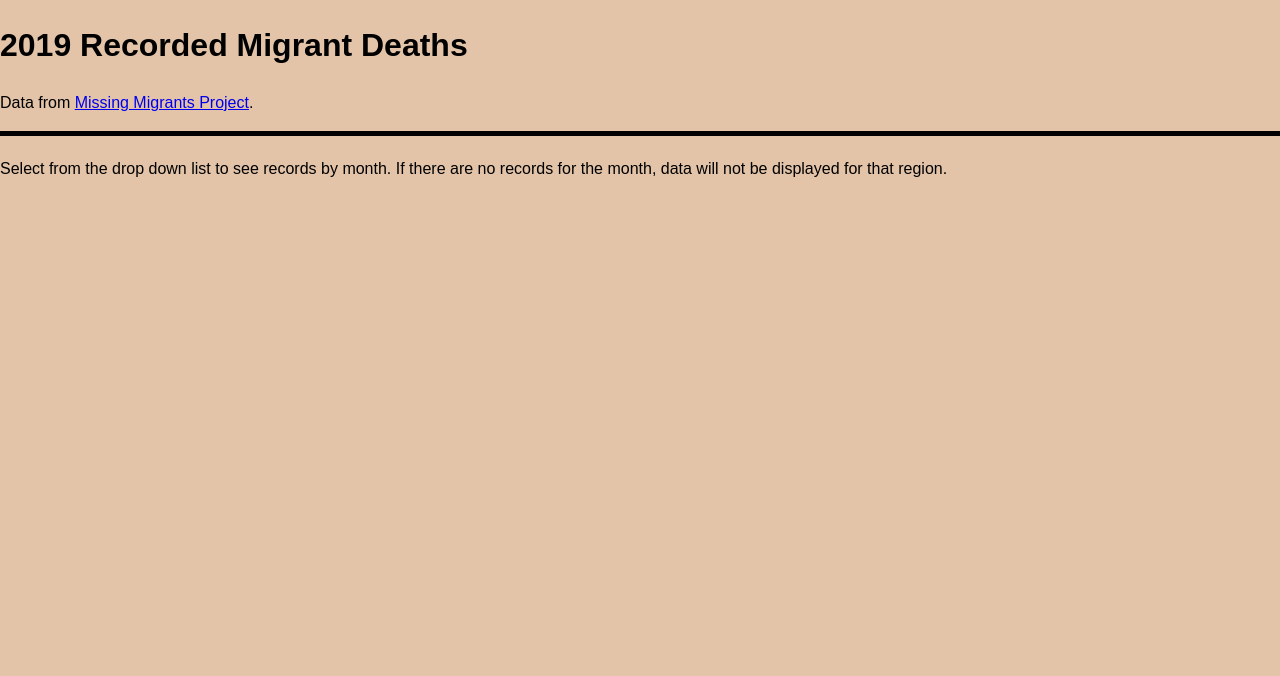
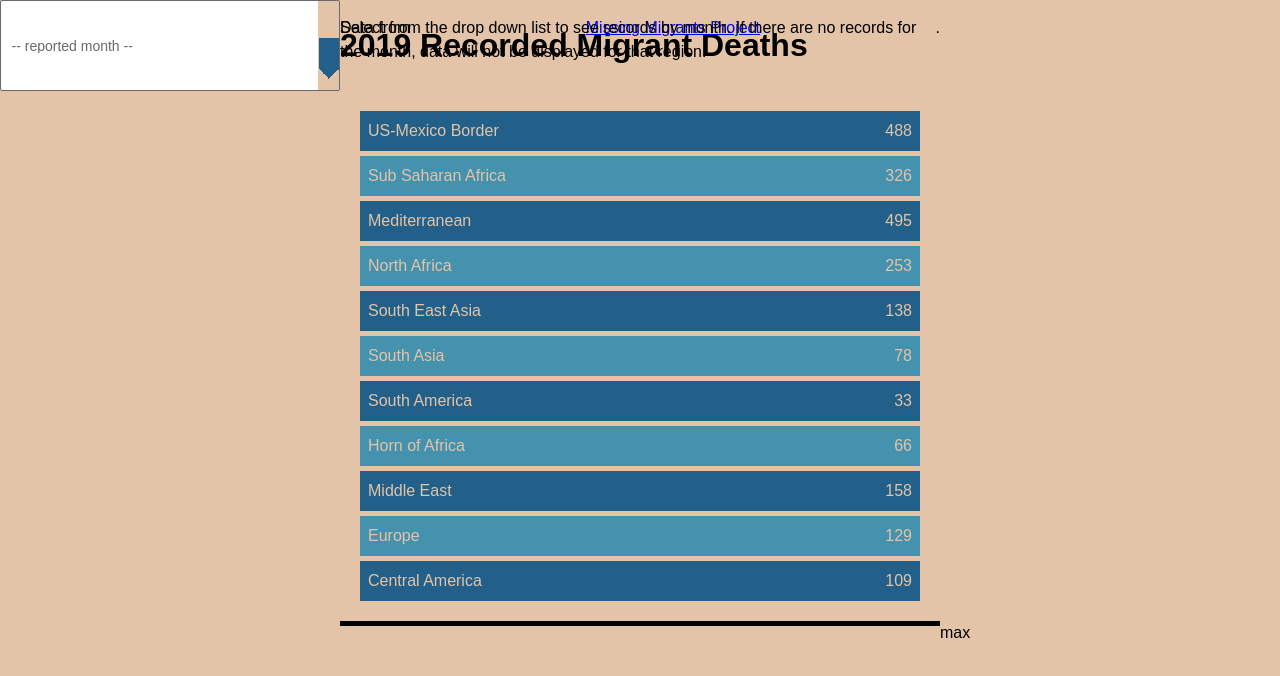
Before and after one commit to eraming/tracing-migrants-react, a React (Create React App) app: page / in a window 1280 px wide. Shown: the top 676 px of the page. Built offline with nearby package versions, Linux system fonts and the light colour scheme.

Commit message:
basic bar generation

```diff
--- a/src/App.css
+++ b/src/App.css
@@ -63,6 +63,8 @@ body {
 .Header {
   grid-column: 2;
   grid-row: 1;
+  display: flex;
+  justify-content: space-between;
 }
 
 
--- a/src/App.js
+++ b/src/App.js
@@ -1,13 +1,12 @@
 import React, { Component } from 'react';
-import logo from './logo.svg';
+// import logo from './logo.svg';
 import './App.css';
-console.log('test render function');
+// console.log('test render function');
 
 class App extends Component {
   state = {
-    regionTotals: '',
-
-
+    regionTotals: [],
+    migrants2019: [],
   }
 
 
@@ -15,47 +14,88 @@ componentDidMount() {
     fetch("./region-total.json", { mode: 'cors', method: 'get', headers: { 'Access-Control-Allow-Origin': '*' }})
       .then(response => response.json())
       .then(data => {
-      console.log("got region totals", data);
 
+        console.log("year total by region:", data);
         this.setState({
           regionTotals: data,
 
+        });
+
+        this.onlyRegionTotals();
+
+      });
+  }
+
+  onlyRegionTotals () {
+    fetch("./migrants2019.json", { mode: 'cors', method: 'get', headers: { 'Access-Control-Allow-Origin': '*' }})
+      .then(response => response.json())
+      .then(fulldata => {
+        console.log("full json", fulldata);
+        this.setState({
+          migrants2019: fulldata,
         });
       });
   }
 
 
 
+  render() {
+
+    return (
+      <div className="App">
+      <header className="App-header"> </header>
+      <div className="GridContainer">
+
+      <h1 className="Header">2019 Recorded Migrant Deaths </h1>
+      <p className="Header"> Data from <a href="https://missingmigrants.iom.int/">Missing Migrants Project</a>.</p>
+      <hr className="BottomLine" />
+      <p className="Header"> Select from the drop down list to see records by month. If there are no records for the month,
+      data will not be displayed for that region. </p>
+
+      <select id="months" onChange="render()">
+        <option selected value> -- reported month -- </option>
+        <option value="Jan">January</option>
+        <option value="Feb">February</option>
+        <option value="Mar">March</option>
+        <option value="Apr">April</option>
+        <option value="May">May</option>
+        <option value="Jun">June</option>
+        <option value="Jul">July</option>
+        <option value="Aug">August</option>
+        <option value="Sep">September</option>
+        <option value="Oct">October</option>
+        <option value="Nov">November</option>
+        <option value="Dec">December</option>
+      </select>
+
+      <div id="BarChart" className="BarChart">
+
+      {
+
+          this.state.regionTotals.map(data => (
+            <div class="BarChart-bar">
+            {data.region}
+            <span class="total"> {data.total} </span>
+            </div>
+          ))
 
 
-render() {
-  return (
+      }
+      </div>
 
-    <div className="App">
-      <header className="App-header">
-      <h1 className="h1">
-      2019 Recorded Migrant Deaths </h1>
-      <p> Data from <a href="https://missingmigrants.iom.int/">Missing Migrants Project</a>.</p>
-      <hr /> <p> Select from the drop down list to see records by month. If there are no records for the month,
-      data will not be displayed for that region. </p>
+          <div className="BarChart-max">max</div>
+      <hr className="BottomLine" />
 
 
-        <a
-          className="App-link"
-          href="https://reactjs.org"
-          target="_blank"
-          rel="noopener noreferrer"
-  >
 
-        </a>
-      </header>
+      </div>
 </div>
 
     // return closing tag
     );
   // render closing tag
-  }
+};
 // class app compotent closing tag
-}
+};
 
 export default App;
```
Lines whose indentation alone changed are shown as unchanged.
